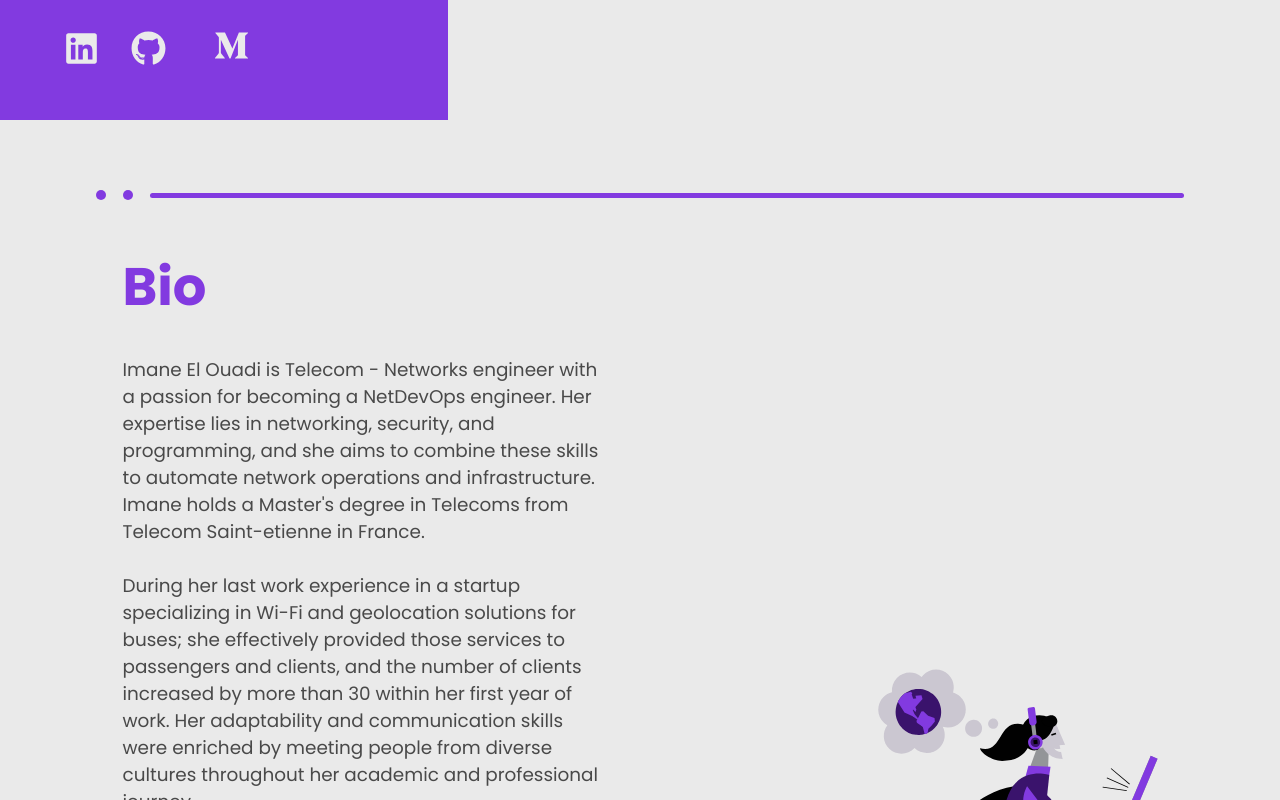
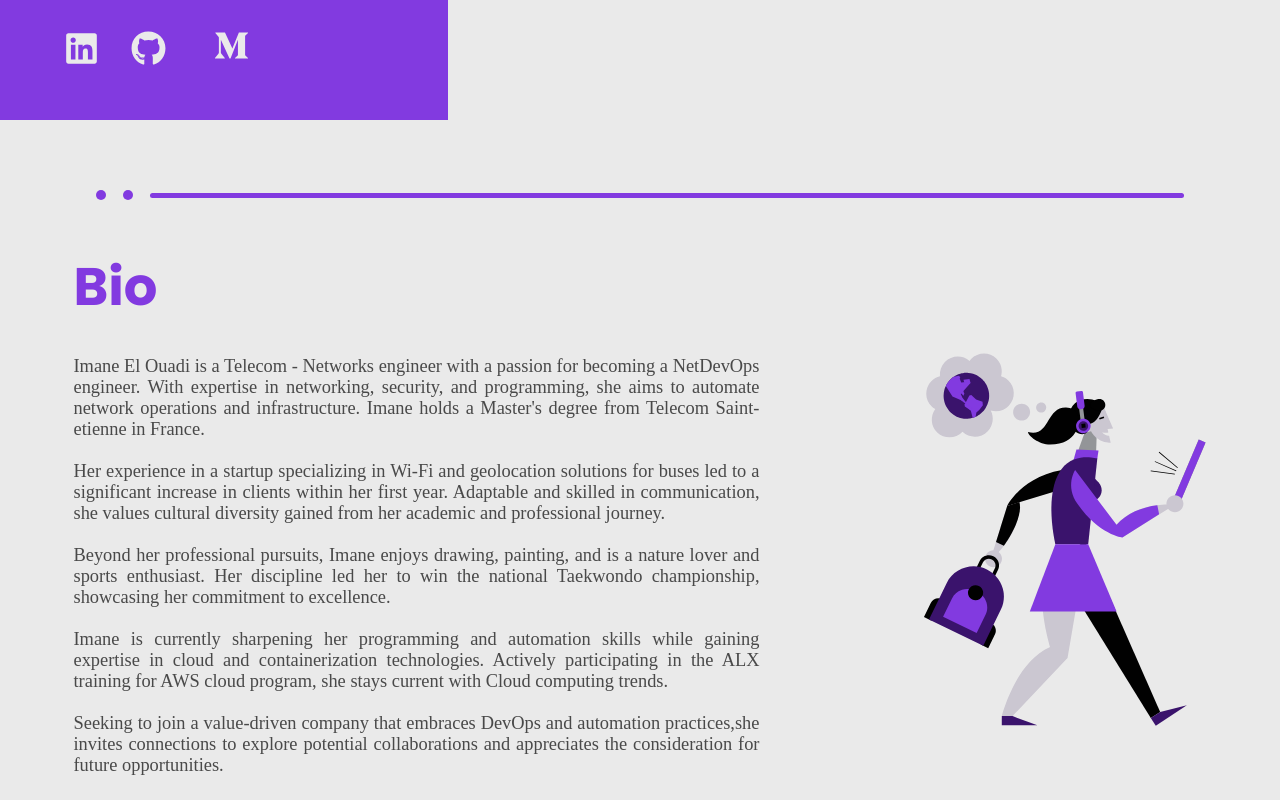
Before and after one commit to Imanelo/imanelo.github.io, a React (Create React App) app: page / in a window 1280 px wide. Shown: the part 680-1480 px from the top of the page. Built offline with nearby package versions, Linux system fonts and the light colour scheme; no server answers; a web font is replaced by a local one.

Commit message:
Style edited

```diff
--- a/src/components/About/About.css
+++ b/src/components/About/About.css
@@ -1,5 +1,5 @@
 .about {
-    min-height: 100vh;
+    min-height: fit-content;
     position: relative;
 }
 
@@ -34,6 +34,8 @@
     justify-content: space-around;
     padding-top: 8rem;
     height: fit-content;
+
+
 }
 
 .about-description {
@@ -41,9 +43,10 @@
     flex-direction: column;
     align-items: flex-start;
     justify-content: space-evenly;
-    flex: 0.5;
+    flex: 0.7;
     width: 100%;
     height: fit-content;
+
 }
 
 .about-description >h2 {
@@ -55,7 +58,8 @@
 .about-description > p {
     font-size: 1.25rem;
     color: #e0d9d9;
-    font-family: var(--primaryFont);
+    font-family: cursive;
+    text-align: justify;
 }
 
 .about-img {
--- a/src/data/aboutData.js
+++ b/src/data/aboutData.js
@@ -1,9 +1,9 @@
 export const aboutData = {
     title: "Bio",
-    description1: "Imane El Ouadi is Telecom - Networks engineer with a passion for becoming a NetDevOps engineer. Her expertise lies in networking, security, and programming, and she aims to combine these skills to automate network operations and infrastructure. Imane holds a Master's degree in Telecoms from Telecom Saint-etienne in France.",
-    description2: "During her last work experience in a startup specializing in Wi-Fi and geolocation solutions for buses; she effectively provided those services to passengers and clients, and the number of clients increased by more than 30 within her first year of work. Her adaptability and communication skills were enriched by meeting people from diverse cultures throughout her academic and professional journey.",
-    description3: "Apart from her professional pursuits, she loves drawing and painting , she is a nature lover and a sports enthusiast,notably, Imane's dedication and discipline led her to win the national Taekwondo championship, demonstrating her commitment to excelling both personally and professionally.",
-    description4: "Currently, Imane is focusing on enhancing her programming and automation skills while gaining expertise in cloud and containerization technologies. She actively participates in the ALX training for AWS cloud program to stay current of Cloud computing trends and its advancements.",
-    description5: "Today,Imane seeks to join a value-driven company that embraces DevOps and automation practices. Her dedication and creativity can drive continuous process improvements, making her an asset to any team. She invites connections to explore potential collaborations and appreciates the consideration for future opportunities.",
+    description1: "Imane El Ouadi is a Telecom - Networks engineer with a passion for becoming a NetDevOps engineer. With expertise in networking, security, and programming, she aims to automate network operations and infrastructure. Imane holds a Master's degree from Telecom Saint-etienne in France.",
+    description2: "Her experience in a startup specializing in Wi-Fi and geolocation solutions for buses led to a significant increase in clients within her first year. Adaptable and skilled in communication, she values cultural diversity gained from her academic and professional journey.",
+    description3: "Beyond her professional pursuits, Imane enjoys drawing, painting, and is a nature lover and sports enthusiast. Her discipline led her to win the national Taekwondo championship, showcasing her commitment to excellence.",
+    description4: "Imane is currently sharpening her programming and automation skills while gaining expertise in cloud and containerization technologies. Actively participating in the ALX training for AWS cloud program, she stays current with Cloud computing trends.",
+    description5: "Seeking to join a value-driven company that embraces DevOps and automation practices,she invites connections to explore potential collaborations and appreciates the consideration for future opportunities.",
     image: 1
 }
--- a/src/data/blogData.js
+++ b/src/data/blogData.js
@@ -11,8 +11,8 @@ export const blogData = [
         id: 2,
         title: 'Skills vs Degrees',
         description: 'Degree and skill are two sides of the same coin. To succeed in the race of life, a person needs to have a degree along with the skill.',
-        date: 'Aug 08, 2022',
-        image: 'https://i.ibb.co/Cbg4qfV/Blog2.png',
+        date: 'Aug 08, 2023',
+        image: '',
         url: ''
     },
 
```
